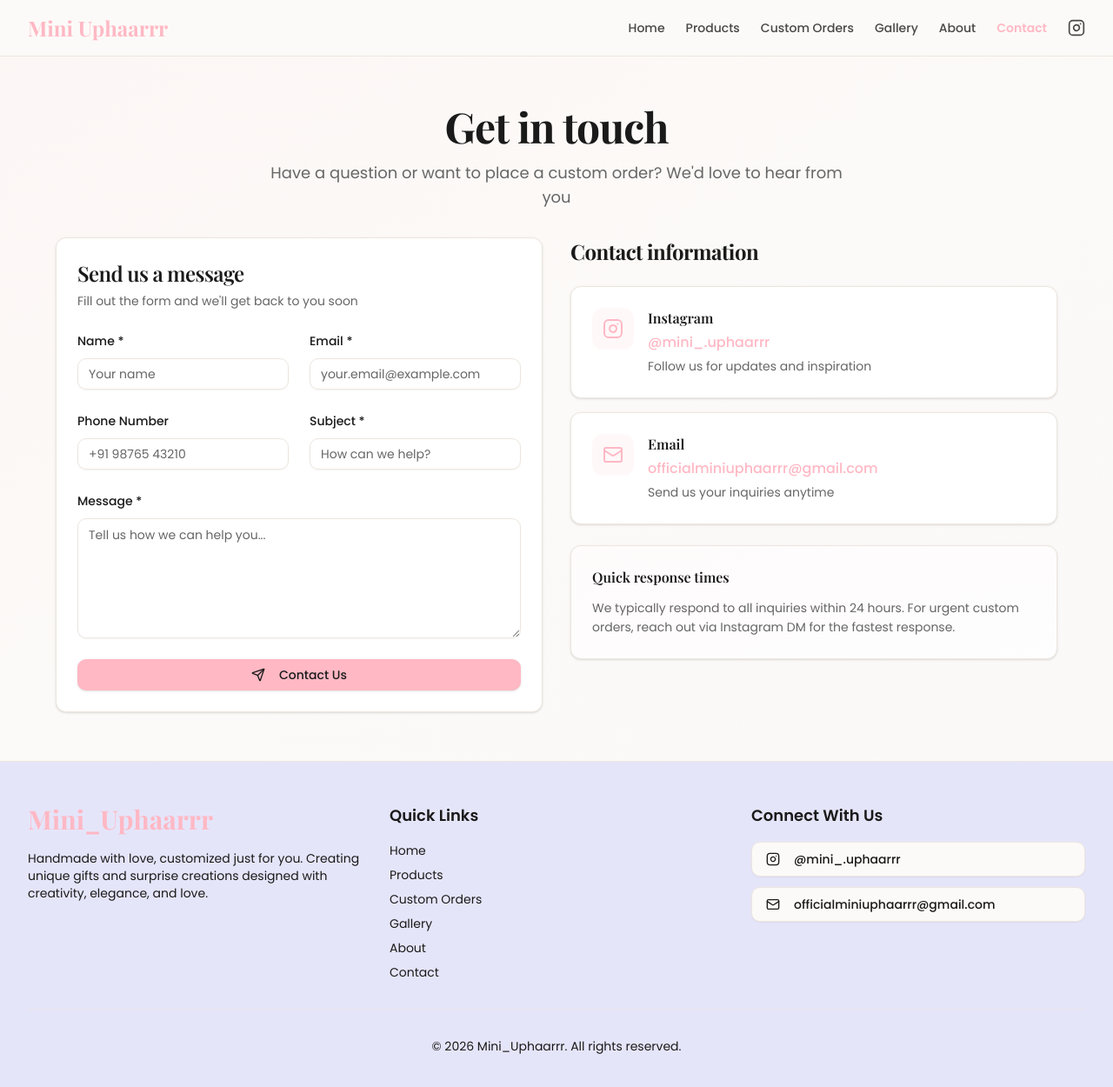
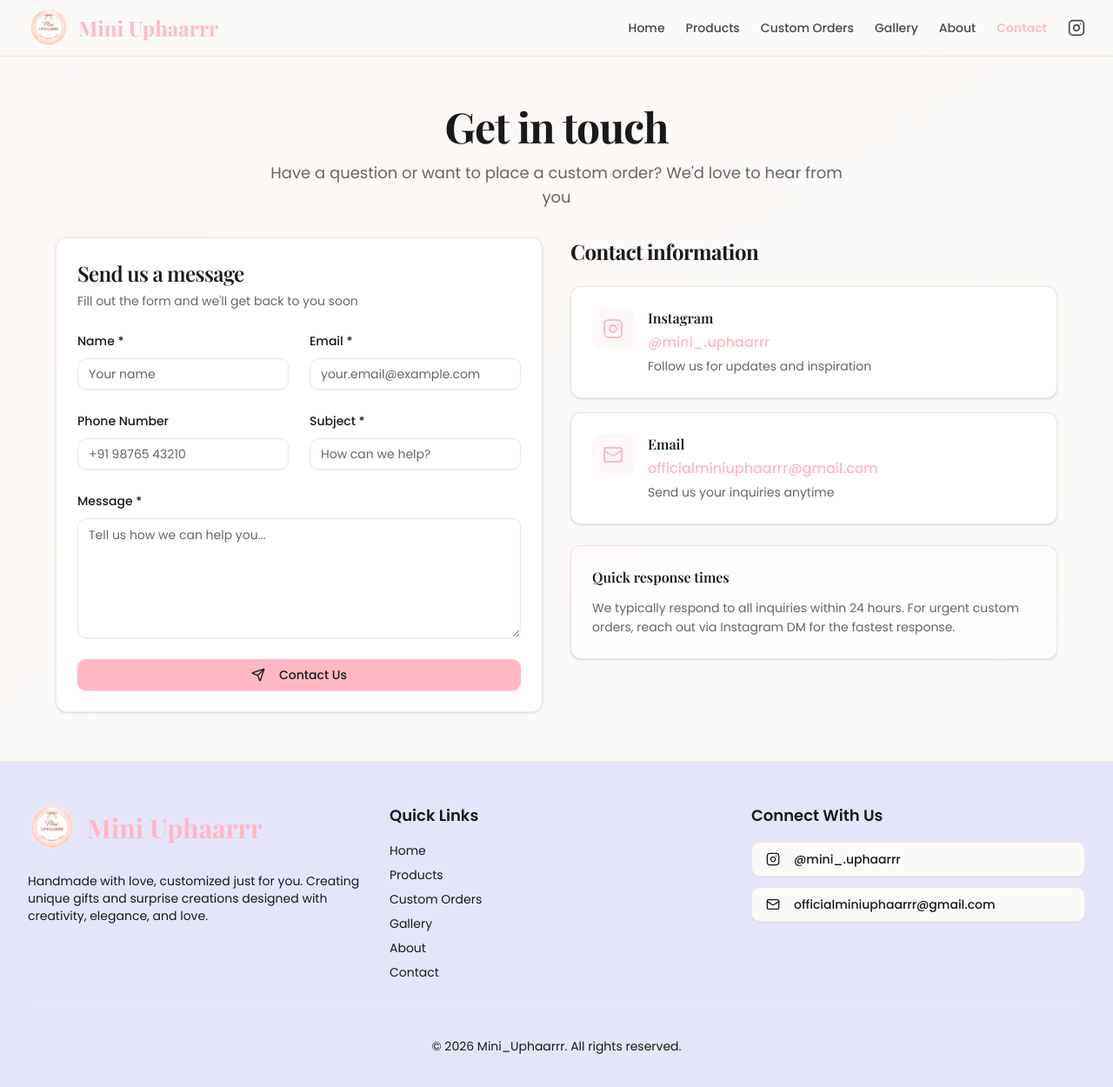
Before and after one commit to Krupali101/mini_uphaarrr, a React (Vite) app in the folder apps/web/: page /contact in a window 1280 px wide. Shown: the top 1250 px of the page at 87% size. Built offline with nearby package versions, Linux system fonts and the light colour scheme.

Commit message:
fix vite build

```diff
--- a/apps/web/index.html
+++ b/apps/web/index.html
@@ -2,7 +2,8 @@
 <html lang="en">
 	<head>
 		<meta charset="UTF-8" />
-		<link rel="icon" type="image/svg+xml" href="/vite.svg" />
+		<link rel="icon" type="image/png" href="/images/mini-uphaarrr-logo.png" />
+		<link rel="apple-touch-icon" href="/images/mini-uphaarrr-logo.png" />
 		<meta name="generator" content="Hostinger Horizons" />
 		<meta name="viewport" content="width=device-width, initial-scale=1.0" />
 		<title></title>
--- a/apps/web/src/components/CategoryCard.jsx
+++ b/apps/web/src/components/CategoryCard.jsx
@@ -17,7 +17,8 @@ function CategoryCard({ category, index }) {
             <img
               src={category.image}
               alt={category.name}
-              className="w-full h-full object-cover group-hover:scale-110 transition-transform duration-500"
+              draggable={false}
+              className="no-browser-image-action w-full h-full object-cover group-hover:scale-110 group-active:scale-110 transition-transform duration-500"
             />
             <div className="absolute inset-0 bg-gradient-to-t from-black/60 via-black/20 to-transparent opacity-0 group-hover:opacity-100 transition-opacity duration-300" />
           </div>
--- a/apps/web/src/components/Footer.jsx
+++ b/apps/web/src/components/Footer.jsx
@@ -26,9 +26,17 @@ function Footer() {
       <div className="container mx-auto px-4 sm:px-6 lg:px-8 py-8 md:py-12">
         <div className="grid grid-cols-1 md:grid-cols-3 gap-7 md:gap-8">
           <div>
-            <span className="text-2xl md:text-3xl font-bold text-primary" style={{ fontFamily: 'Playfair Display, serif' }}>
-              Mini_Uphaarrr
-            </span>
+            <Link to="/" className="inline-flex max-w-full items-center gap-3">
+              <img
+                src="/images/mini-uphaarrr-logo.png"
+                alt="Mini Uphaarrr"
+                draggable={false}
+                className="no-browser-image-action h-14 w-14 shrink-0 rounded-full"
+              />
+              <span className="truncate text-2xl font-bold text-primary md:text-3xl" style={{ fontFamily: 'Playfair Display, serif' }}>
+                Mini Uphaarrr
+              </span>
+            </Link>
             <p className="mt-3 md:mt-4 text-xs md:text-sm leading-relaxed max-w-prose">
               Handmade with love, customized just for you. Creating unique gifts and surprise creations designed with creativity, elegance, and love.
             </p>
--- a/apps/web/src/components/Header.jsx
+++ b/apps/web/src/components/Header.jsx
@@ -22,9 +22,15 @@ function Header() {
   return (
     <header className="sticky top-0 z-50 w-full border-b bg-background/95 backdrop-blur supports-[backdrop-filter]:bg-background/60">
       <div className="container mx-auto px-4 sm:px-6 lg:px-8">
-        <div className="flex h-16 items-center justify-between">
-          <Link to="/" className="flex items-center space-x-2">
-            <span className="text-2xl font-bold text-primary" style={{ fontFamily: 'Playfair Display, serif' }}>
+        <div className="flex h-[4rem] items-center justify-between">
+          <Link to="/" className="flex min-w-0 items-center gap-2.5">
+            <img
+              src="/images/mini-uphaarrr-logo.png"
+              alt="Mini Uphaarrr"
+              draggable={false}
+              className="no-browser-image-action h-9 w-9 shrink-0 rounded-full sm:h-12 sm:w-12"
+            />
+            <span className="truncate text-2xl font-bold text-primary sm:text-2.5xl" style={{ fontFamily: 'Playfair Display, serif' }}>
               Mini Uphaarrr
             </span>
           </Link>
--- a/apps/web/src/components/ProductCard.jsx
+++ b/apps/web/src/components/ProductCard.jsx
@@ -22,7 +22,8 @@ function ProductCard({ product }) {
           <img
             src={product.image}
             alt={product.name}
-            className="w-full h-full object-cover group-hover:scale-110 transition-transform duration-500"
+            draggable={false}
+            className="no-browser-image-action w-full h-full object-cover group-hover:scale-110 group-active:scale-110 transition-transform duration-500"
           />
         </div>
         <CardHeader>
--- a/apps/web/src/index.css
+++ b/apps/web/src/index.css
@@ -95,6 +95,14 @@
   .text-balance {
     text-wrap: balance;
   }
+
+  .no-browser-image-action {
+    pointer-events: none;
+    user-select: none;
+    -webkit-user-select: none;
+    -webkit-user-drag: none;
+    -webkit-touch-callout: none;
+  }
 }
 
 @keyframes fadeIn {
--- a/apps/web/src/pages/GalleryPage.jsx
+++ b/apps/web/src/pages/GalleryPage.jsx
@@ -37,8 +37,9 @@ function GalleryItem({ image, index }) {
 
   return (
     <div
-      className="relative mb-3 break-inside-avoid overflow-hidden rounded-lg bg-muted shadow-sm transform-gpu sm:mb-4"
+      className="group relative mb-3 break-inside-avoid overflow-hidden rounded-lg bg-muted shadow-sm transform-gpu select-none sm:mb-4"
       style={{ aspectRatio: galleryImageAspects[image] || '4 / 5' }}
+      onContextMenu={(event) => event.preventDefault()}
     >
       <div
         className={`absolute inset-0 bg-muted transition-opacity duration-700 ease-out ${
@@ -51,13 +52,13 @@ function GalleryItem({ image, index }) {
         loading="lazy"
         decoding="async"
         fetchPriority={index < 6 ? 'high' : 'low'}
+        draggable={false}
         onLoad={() => setIsLoaded(true)}
-        className={`absolute inset-0 h-full w-full object-cover transform-gpu transition-all ease-out ${
+        className={`no-browser-image-action absolute inset-0 h-full w-full object-cover transform-gpu transition-all duration-500 ease-out group-hover:scale-105 group-active:scale-105 ${
           isLoaded ? 'opacity-100 scale-100' : 'opacity-0 scale-[1.01]'
         }`}
         style={{
-          transitionDelay: `${Math.min((index % 8) * 45, 260)}ms`,
-          transitionDuration: '1200ms'
+          transitionDelay: isLoaded ? '0ms' : `${Math.min((index % 8) * 45, 260)}ms`
         }}
       />
     </div>
--- a/apps/web/src/pages/HomePage.jsx
+++ b/apps/web/src/pages/HomePage.jsx
@@ -140,13 +140,14 @@ function HomePage() {
                     whileInView={{ opacity: 1, scale: 1 }}
                     viewport={{ once: true }}
                     transition={{ duration: 0.35, delay: index * 0.05 }}
-                    className="aspect-square overflow-hidden rounded-lg bg-muted shadow-sm"
+                    className="group aspect-square overflow-hidden rounded-lg bg-muted shadow-sm"
                   >
                     <img
                       src={image.url}
                       alt={image.alt}
                       loading="lazy"
-                      className="h-full w-full object-cover transition-transform duration-500 hover:scale-105"
+                      draggable={false}
+                      className="no-browser-image-action h-full w-full object-cover transition-transform duration-500 group-hover:scale-105 group-active:scale-105"
                     />
                   </motion.div>
                 ))}
```
Also changed, not shown: apps/web/public/images/brand-logo.svg (added), apps/web/public/images/mini-uphaarrr-logo.png (added).
